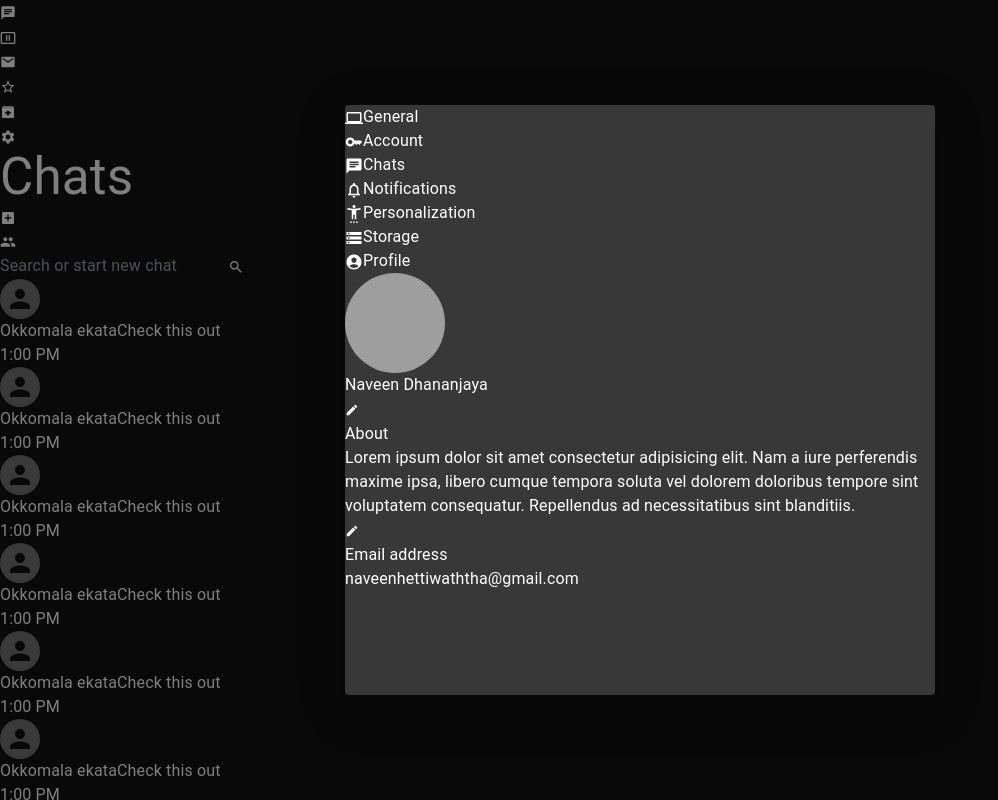
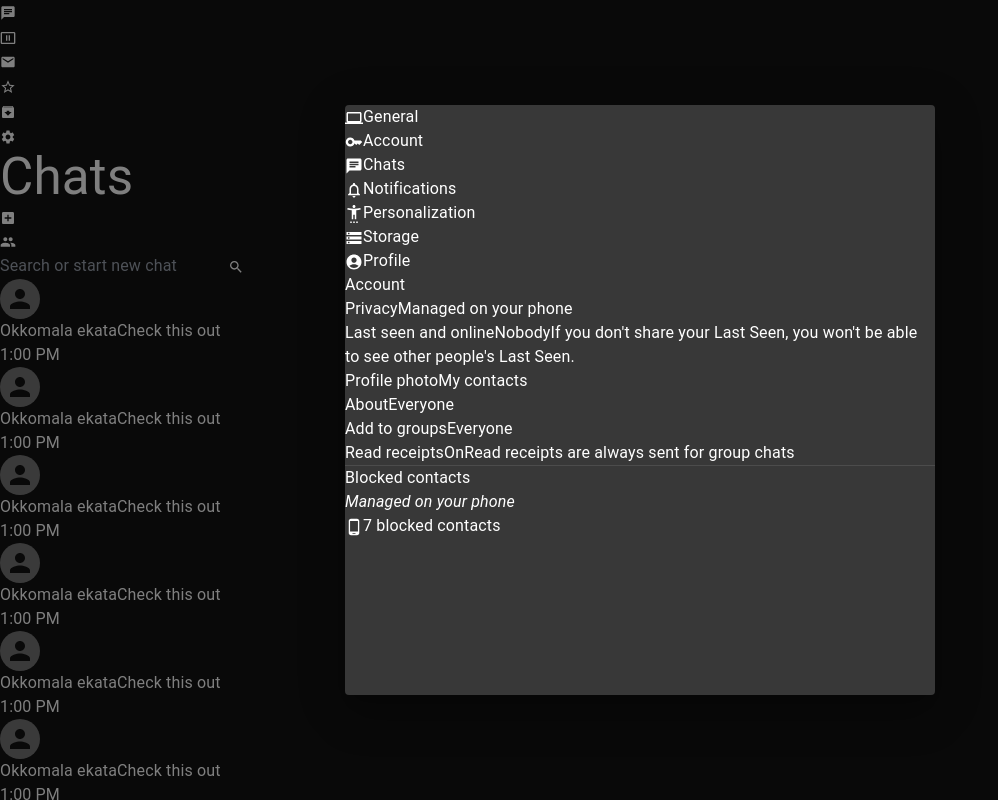
Before and after one commit to NaveenDanj/pico, a React (Vite) app: page / in a window 1280 px wide. Both pictures are taken after a click on the element 639 px from the left and 136 px from the top of the page. Shown: the top 800 px of the page, without its empty margins (0-998 px from the left). Built offline with nearby package versions, Linux system fonts and the light colour scheme; grey boxes are pictures that could not be loaded.

Commit message:
added account view

```diff
--- a/src/components/chatsection/ChatView.tsx
+++ b/src/components/chatsection/ChatView.tsx
@@ -9,7 +9,7 @@ import SendIcon from '@mui/icons-material/Send';
 function ChatView() {
     return (
         <>
-            <div style={{ borderBottom: '1px solid rgba(0,0,0,0.2)' }} className="tw-w-full tw-py-2 tw-px-3 tw-flex tw-justify-between">
+            <div style={{ borderBottom: '1px solid rgba(0,0,0,0.2)' }} className="tw-bg-[#272727] tw-w-full tw-py-2 tw-px-3 tw-flex tw-justify-between">
                 <div className='tw-flex tw-gap-4'>
 
                     <Avatar />
--- a/src/components/dialogs/SettingsDialog.tsx
+++ b/src/components/dialogs/SettingsDialog.tsx
@@ -10,6 +10,7 @@ import StorageIcon from '@mui/icons-material/Storage';
 import AccountCircleIcon from '@mui/icons-material/AccountCircle';
 import General from './SettingsViews/General';
 import Profile from './SettingsViews/Profile';
+import Account from './SettingsViews/Account';
 
 
 export default function SettingsDialog() {
@@ -93,17 +94,11 @@ export default function SettingsDialog() {
 
                     <div className='tw-flex tw-flex-grow tw-p-3 tw-bg-[#303030] tw-overflow-y-auto'>
                         {/* <General /> */}
-                        <Profile />
+                        {/* <Profile /> */}
+                        <Account />
                     </div>
 
                 </div>
-
-                {/* <DialogActions>
-                    <Button onClick={handleClose}>Disagree</Button>
-                    <Button onClick={handleClose} autoFocus>
-                        Agree
-                    </Button>
-                </DialogActions> */}
 
             </Dialog>
         </div>
--- /dev/null
+++ b/src/components/dialogs/SettingsViews/Account.tsx
@@ -0,0 +1,57 @@
+import PhoneAndroidIcon from '@mui/icons-material/PhoneAndroid';
+
+function Account() {
+    return (
+        <div className='tw-w-full tw-pb-5'>
+            <h2 className='tw-mt-1 tw-text-lg tw-font-semibold'>Account</h2>
+
+            <div className='tw-w-full tw-mt-3 tw-flex tw-flex-col tw-gap-1'>
+                <label className='tw-text-md tw-font-normal'>Privacy</label>
+                <label className='tw-text-xs tw-text-[#A4A4A4]'>Managed on your phone</label>
+            </div>
+
+
+            <div className='tw-w-full tw-pb-5 tw-mt-4 tw-flex tw-flex-col tw-gap-1'>
+                <label className='tw-text-sm tw-font-thin tw-text-[#A4A4A4]'>Last seen and online</label>
+                <label className='tw-text-sm tw-text-white '>Nobody</label>
+                <label className='tw-text-xs tw-font-thin tw-text-[#A4A4A4]'>If you don't share your Last Seen, you won't be able to see other people's Last Seen.</label>
+            </div>
+
+            <div className='tw-w-full tw-pb-5 tw-mt-0 tw-flex tw-flex-col tw-gap-1'>
+                <label className='tw-text-sm tw-font-thin tw-text-[#A4A4A4]'>Profile photo</label>
+                <label className='tw-text-sm tw-text-white '>My contacts</label>
+            </div>
+
+            <div className='tw-w-full tw-pb-5 tw-mt-0 tw-flex tw-flex-col tw-gap-1'>
+                <label className='tw-text-sm tw-font-thin tw-text-[#A4A4A4]'>About</label>
+                <label className='tw-text-sm tw-text-white '>Everyone</label>
+            </div>
+
+            <div className='tw-w-full tw-pb-5 tw-mt-0 tw-flex tw-flex-col tw-gap-1'>
+                <label className='tw-text-sm tw-font-thin tw-text-[#A4A4A4]'>Add to groups</label>
+                <label className='tw-text-sm tw-text-white '>Everyone</label>
+            </div>
+
+            <div style={{ borderBottom: '1px solid rgba(255,255,255,0.1)' }} className='tw-w-full tw-pb-5 tw-mt-0 tw-flex tw-flex-col tw-gap-1'>
+                <label className='tw-text-sm tw-font-thin tw-text-[#A4A4A4]'>Read receipts</label>
+                <label className='tw-text-sm tw-text-white '>On</label>
+                <label className='tw-text-xs tw-font-thin tw-text-[#A4A4A4]'>Read receipts are always sent for group chats</label>
+            </div>
+
+            <div className='tw-w-full tw-pb-5 tw-mt-3 tw-flex tw-flex-col tw-gap-0'>
+                <label className='tw-text-md tw-font-normal'>Blocked contacts</label>
+                <div className='tw-flex tw-mt-0'>
+                    <i><label className='tw-text-sm tw-my-auto tw-text-[#A4A4A4]'>Managed on your phone</label></i>
+                </div>
+
+                <div className='tw-mt-3'>
+                    <PhoneAndroidIcon className='tw-my-auto' sx={{ fontSize: 18 }} />
+                    <label className='tw-text-xs tw-ml-2 tw-my-auto tw-text-[#A4A4A4]'>7 blocked contacts</label>
+                </div>
+            </div>
+
+        </div >
+    )
+}
+
+export default Account
--- a/src/components/dialogs/SettingsViews/Profile.tsx
+++ b/src/components/dialogs/SettingsViews/Profile.tsx
@@ -20,7 +20,7 @@ function Profile() {
                 <label className="tw-text-xs tw-text-[#878787]">About</label>
 
                 <div className="tw-flex tw-justify-between">
-                    <p className="tw-text-xs tw-my-auto tw-w-[300px]">Lorem ipsum dolor sit amet consectetur adipisicing elit. Nam a iure perferendis maxime ipsa, libero cumque tempora soluta vel dolorem doloribus tempore sint voluptatem consequatur. Repellendus ad necessitatibus sint blanditiis.</p>
+                    <p className="tw-text-xs tw-my-auto ">Lorem ipsum dolor sit amet consectetur adipisicing elit. Nam a iure perferendis maxime ipsa, libero cumque tempora soluta vel dolorem doloribus tempore sint voluptatem consequatur. Repellendus ad necessitatibus sint blanditiis.</p>
                     <div className=" tw-w-[29px] tw-h-[29px] tw-flex tw-justify-center tw-items-center tw-rounded-md tw-my-auto hover:tw-bg-[#4B4B4B]">
                         <ModeEditIcon sx={{ width: 14 }} />
                     </div>
```
